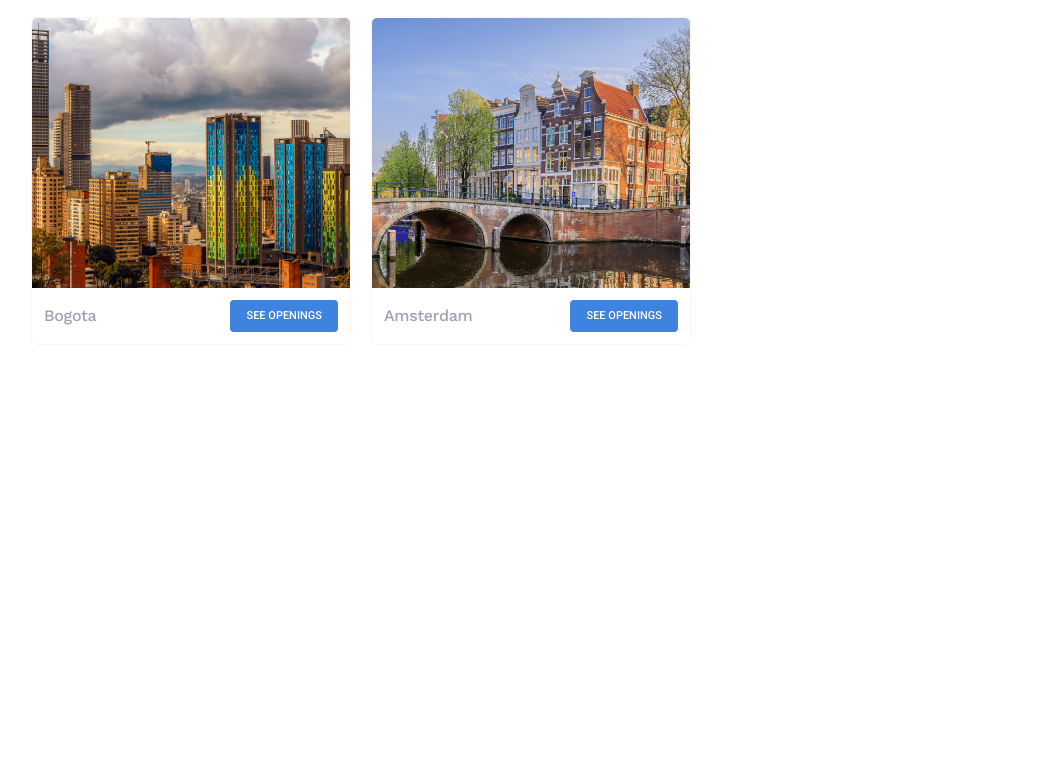
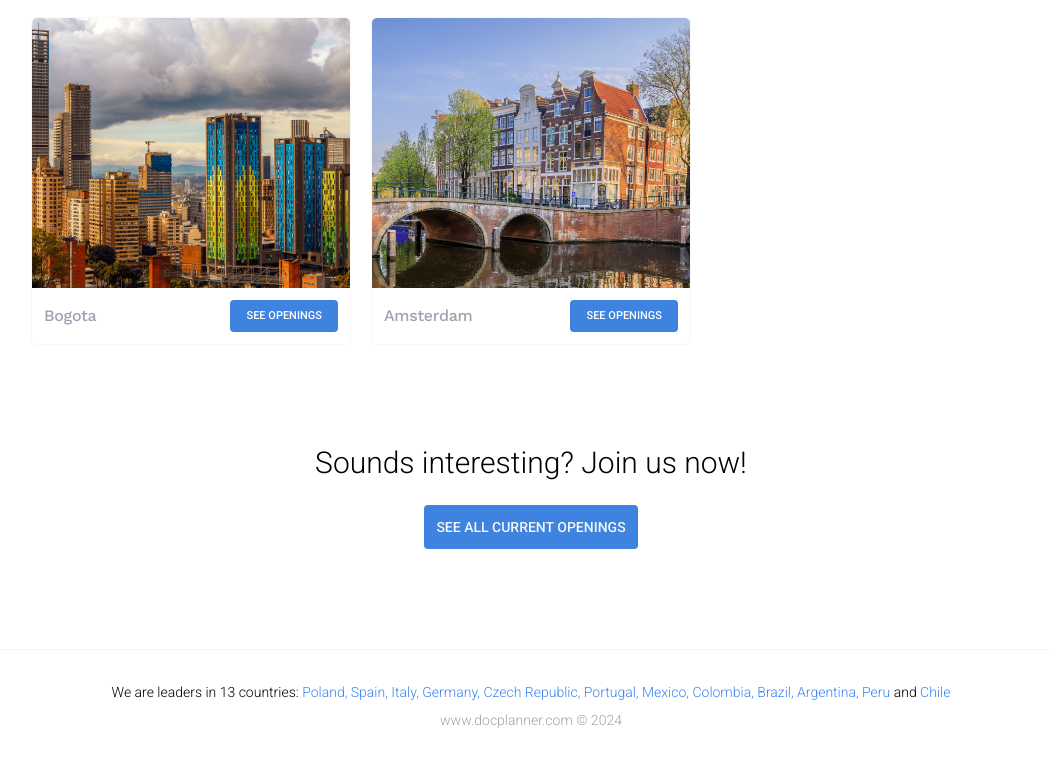
Before and after one commit to kenovienadu/gmc_css_checkpoint_2, a plain HTML site: page index.html in a window 1280 px wide. Shown: the part 3124-3890 px from the top of the page, without its empty margins (109-1158 px from the left). Drawn offline with nearby package versions, Linux system fonts and the light colour scheme.

Commit message:
feat: implement footer

```diff
--- a/assets/css/main.css
+++ b/assets/css/main.css
@@ -98,15 +98,19 @@ header {
   overflow: hidden;
   border-radius: 6px;
   border: 1px solid rgba(211, 211, 211, 0.195);
-  /* transition: all 0.5s ease; */
 }
 
 .offices > div:hover {
   border: none;
-  /* box-shadow: 0 25px 50px -12px rgb(0 0 0 / 0.25); */
   box-shadow: 0 10px 15px -3px rgb(0 0 0 / 0.1), 0 4px 6px -4px rgb(0 0 0 / 0.1);
 }
 
 .offices button {
   background-color: #3D83DF !important;
 }
+
+footer {
+  margin-top: 100px;
+  padding: 30px 0;
+  border-top: 1px solid rgba(211, 211, 211, 0.238);
+}
--- a/index.html
+++ b/index.html
@@ -332,8 +332,33 @@
     </div>
   </section>
 
-  <section class="h-[600px]">
+  <section class="mt-[100px]" >
+    <div class="flex flex-col justify-center items-center gap-6">
+      <h3 class="text-3xl">Sounds interesting? Join us now!</h3>
+      <button class="bg-secondary uppercase text-sm font-medium p-3 rounded">
+        See All Current Openings
+      </button>
+    </div>
+  </section>
 
-  </section>
+  <footer class="text-center py-8 text-sm">
+    <div>
+      <span>We are leaders in 13 countries:</span>
+      <span class="text-blue-500">Poland,</span>
+      <span class="text-blue-500">Spain,</span>
+      <span class="text-blue-500">Italy,</span>
+      <span class="text-blue-500">Germany,</span>
+      <span class="text-blue-500">Czech Republic,</span>
+      <span class="text-blue-500">Portugal,</span>
+      <span class="text-blue-500">Mexico,</span>
+      <span class="text-blue-500">Colombia,</span>
+      <span class="text-blue-500">Brazil,</span>
+      <span class="text-blue-500">Argentina,</span>
+      <span class="text-blue-500">Peru</span>
+      <span>and</span>
+      <span class="text-blue-500">Chile</span>
+    </div>
+    <div class="text-gray-400 mt-2">www.docplanner.com © 2024</div>
+  </footer>
 </body>
 </html>
```
